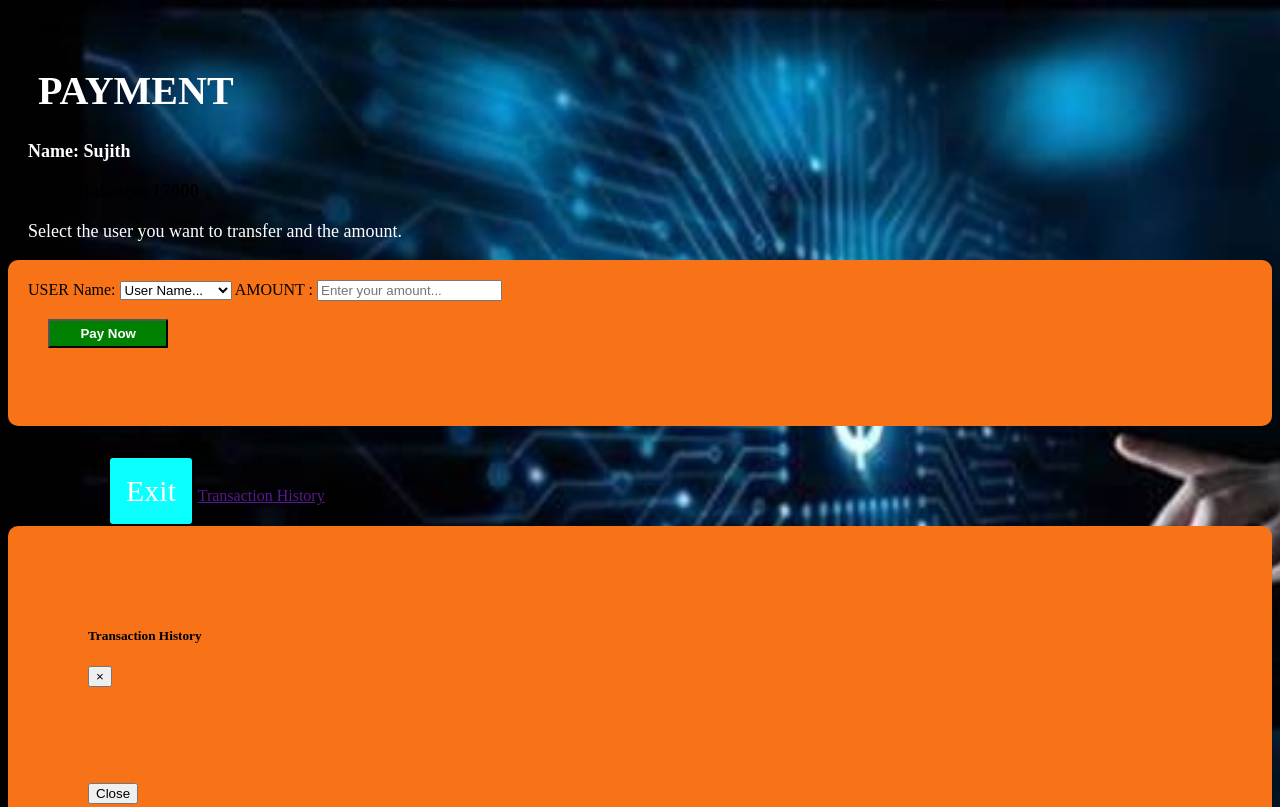
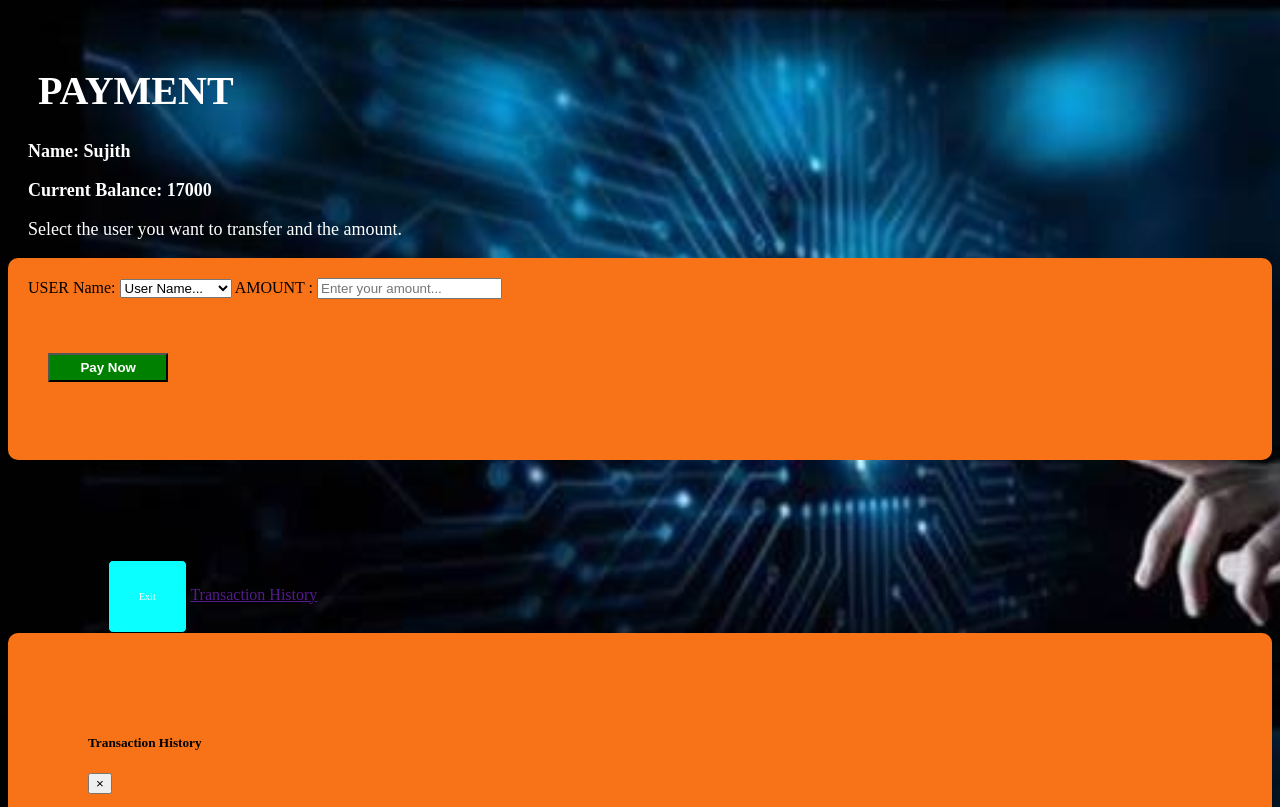
Before and after one commit to chavali19/my-project, a plain HTML site: page payment.html in a window 1280 px wide. Shown: the top 807 px of the page. Drawn offline with nearby package versions, Linux system fonts and the light colour scheme; a web font is replaced by a local one.

Commit message:
Update payment.html

```diff
--- a/payment.html
+++ b/payment.html
@@ -41,7 +41,7 @@ h2 {
   font-size: 18px;
   margin-left: 20px;
 }
-  h4 {
+  h3{
   color: white;
       font-family: Times New Roman;
   font-size: 18px;
@@ -73,14 +73,14 @@ body {
    background-color:#0AFFFF;
    border-radius: 5px;
    color: white;
-   padding: 16px;
+   padding: 30px;
    text-align: center;
    text-decoration: none;
    display: inline-block;
-   font-size: 30px;
-   margin-top: 30px;
+   font-size: 10px;
+   margin-top: 100px;
    margin-left: 100px;
-   border: 2px solid black;
+   border: 1px solid black;
    cursor: pointer;
 }
 
@@ -122,7 +122,7 @@ div {
     </select>
     <label for="amount">AMOUNT : </label>
     <input type="text" id="amount" name="amount" placeholder="Enter your amount...">
-    <p><input type="submit" id="submit" name="submit" value="Pay Now" /></p>
+     <br><br><br> <p><input type="submit" id="submit" name="submit" value="Pay Now" /></p>
 
     <div id="result"></div>
   </form>
```
